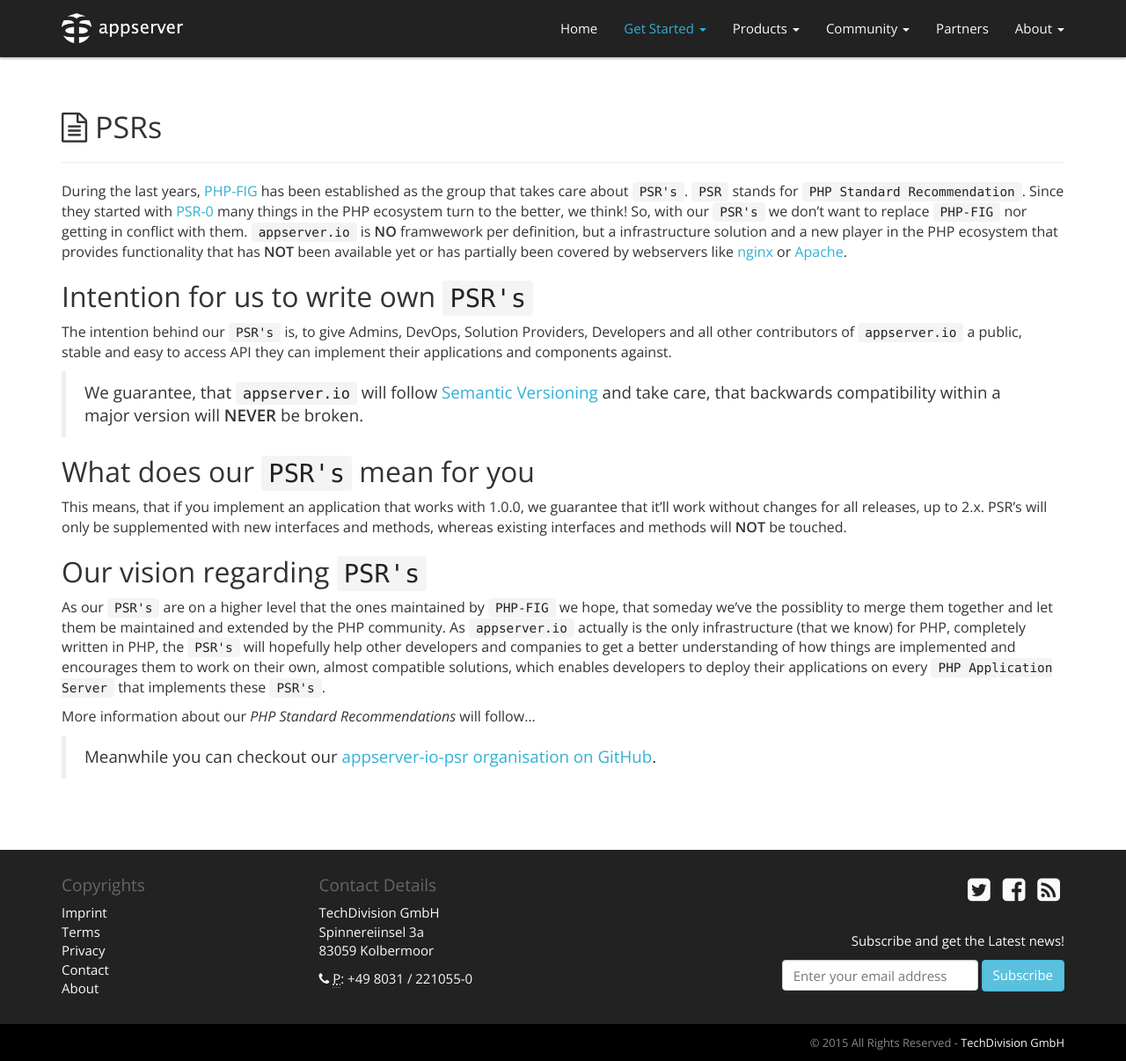
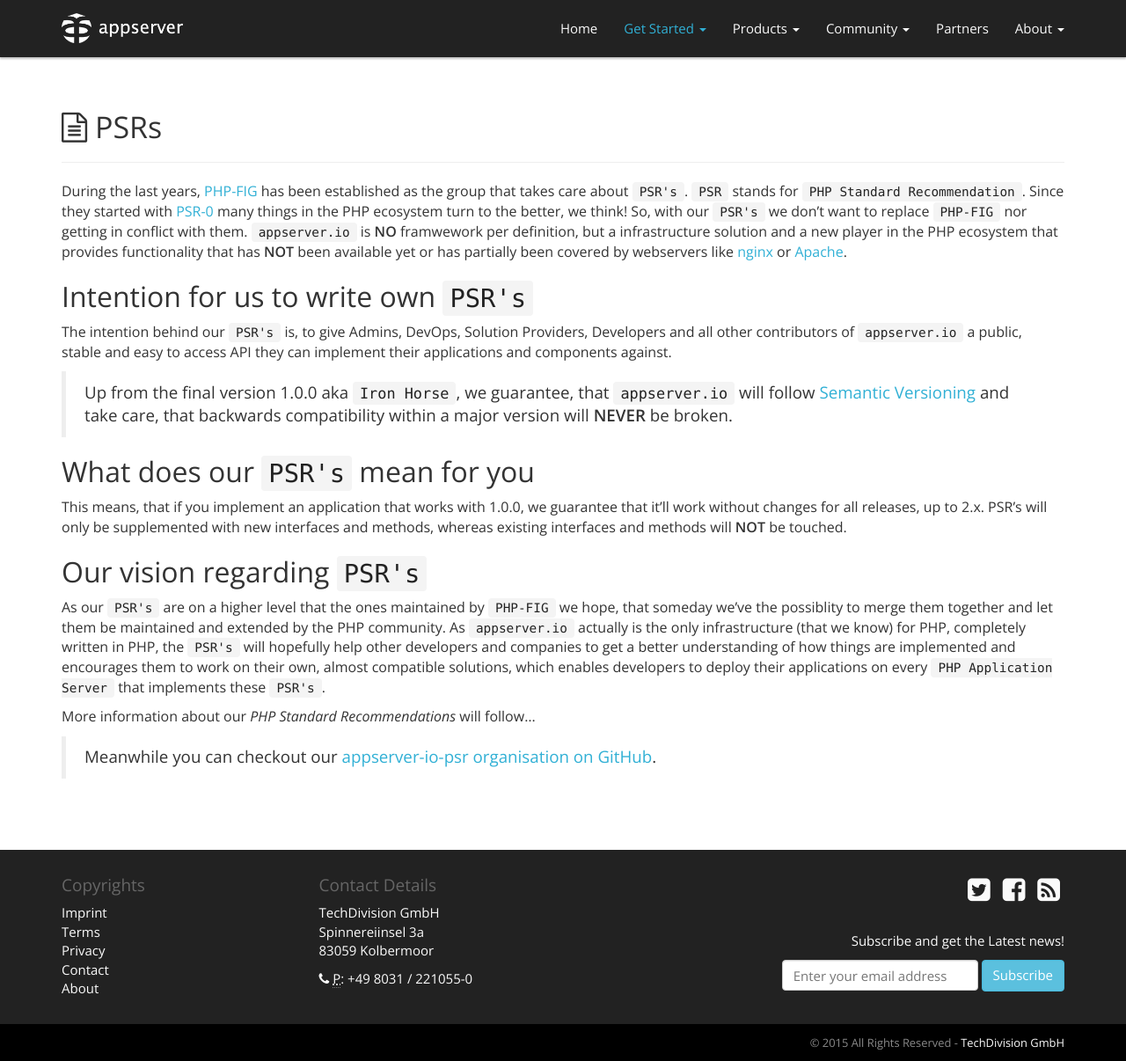
Before and after one commit to appserver-io/appserver, a Jekyll site: the page built from get-started/psrs.md, in a window 1280 px wide and 1206 px high. Shown: the whole window at 88% size. Built offline with Jekyll 4.4.1, drawn with Linux system fonts in a browser that asks for light colours; nearby versions of some CDN libraries; library files that are not in the unit come from our copies; Markdown is read by kramdown in place of the engine named in the settings.

Commit message:
Update psrs.md

```diff
--- a/get-started/psrs.md
+++ b/get-started/psrs.md
@@ -15,7 +15,7 @@
 
 The intention behind our `PSR's` is, to give Admins, DevOps, Solution Providers, Developers and all other contributors of `appserver.io` a public, stable and easy to access API they can implement their applications and components against.
 
-> We guarantee, that `appserver.io` will follow [Semantic Versioning](http://semver.org) and take care, that backwards compatibility within a major version will **NEVER** be broken.
+> Up from the final version 1.0.0 aka `Iron Horse`, we guarantee, that `appserver.io` will follow [Semantic Versioning](http://semver.org) and take care, that backwards compatibility within a major version will **NEVER** be broken.
 
 ## What does our `PSR's` mean for you
 
```
